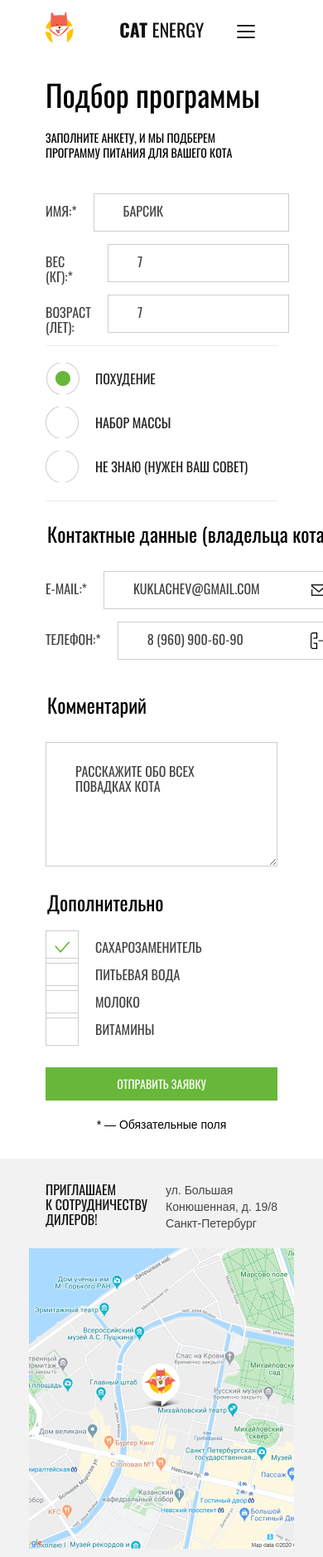
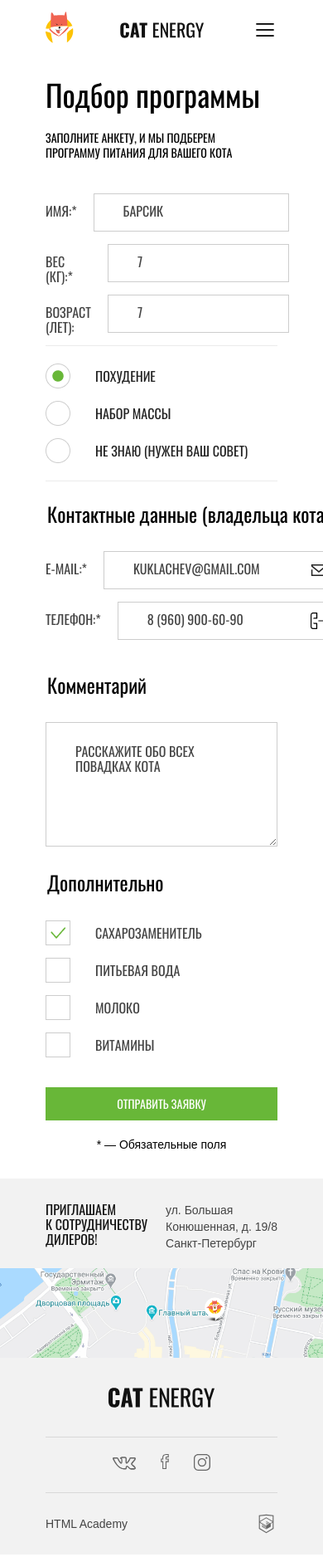
Before and after one commit to w-robertus/90831-cat-energy-20, a website: page source/form.html in a window 390 px wide. Shown: the top 1876 px of the page at 83% size. Drawn offline with nearby package versions, Linux system fonts and the light colour scheme; files that its build step writes are made by us from their sources.

Commit message:
correction

```diff
--- a/source/form.html
+++ b/source/form.html
@@ -11,7 +11,7 @@
     <div class="container">
       <div class="page-header__wrapper">
         <a href="index.html" class="page-header__logo">
-          <img src="img/logo-mobile.svg" class="page-header__logo-img"  width="34" height="38" alt="кэт энерджи">
+          <img src="img/logo-mobile.svg" class="page-header__logo-img"  width="200" height="38" alt="кэт энерджи">
         </a>
 
         <nav class="main-nav main-nav--closed main-nav--nojs">
@@ -152,7 +152,7 @@
       </div>
 
       <div class="contacts__location">
-        <img src="img/bg-location-mobile.jpg" class="contacts__location-map" alt="карта как нас найти">
+        <img src="img/bg-location-desktop.jpg" class="contacts__location-map" alt="карта как нас найти" width="1400" height="400">
       </div>
     </section>
   </main>
--- a/source/less/blocks/contacts.less
+++ b/source/less/blocks/contacts.less
@@ -23,15 +23,22 @@
   line-height: 20px;
 }
 
-.contacts__location {
-  // height: 362px;
-  // background: url("../img/bg-location-mobile.jpg") 50% 0% no-repeat;
-  // background-size: contain;
-}
+// .contacts__location {
+//   // position: relative;
+//   // overflow: hidden;
+//   // height: 362px;
+//   // background: url("../img/bg-location-mobile.jpg") 50% 0% no-repeat;
+//   // background-size: contain;
+//   // display: flex;
+//   // justify-content: center;
+// }
 
 .contacts__location-map {
+  // position: absolute;
   display: block;
-  margin: 0 auto;
+  // margin: 0 auto;
+  width: 100%;
+  height: auto;
 }
 
 @media (min-width: @tablet) {
--- a/source/less/blocks/form.less
+++ b/source/less/blocks/form.less
@@ -45,8 +45,8 @@
   font: normal 16px/18px @oswald;
   color: @special_dark-grey-2;
 
-  background: url("../img/radiobutton.png") no-repeat left center;
-  padding: 10px;
+  background: url("../img/radiobutton-mobile.png") no-repeat left center;
+  padding: 7px;
   padding-left: 60px;
 
   &:active {
@@ -55,7 +55,7 @@
 }
 
 input[type="radio"]:checked + label.form__radio-label {
-  background-image: url("../img/radiobutton-active.png");
+  background-image: url("../img/radiobutton-active-mobile.png");
 }
 
 .form__input {
@@ -89,13 +89,15 @@ input[type="radio"]:checked + label.form__radio-label {
 .form__check-label {
   // justify-content: space-between;
   // display: flex;
-  align-items: baseline;
+  // align-items: baseline;
+  display: block;
+
   text-transform: uppercase;
   font: normal 16px/18px @oswald;
   color: @special_dark-grey;
 
-  background: url("../img/checkbox.png") no-repeat left center;
-  padding: 10px;
+  background: url("../img/checkbox-mobile.png") no-repeat left center;
+  padding: 7px;
   padding-left: 60px;
 
   &:active {
@@ -104,7 +106,7 @@ input[type="radio"]:checked + label.form__radio-label {
 }
 
 input[type="checkbox"]:checked + label.form__check-label {
-  background-image: url("../img/checkbox-checked.png");
+  background-image: url("../img/checkbox-checked-mobile.png");
 }
 
 .form__cat-info,
@@ -126,7 +128,7 @@ input[type="checkbox"]:checked + label.form__check-label {
 
 .form__select-programm-list-item {
   margin-bottom: 13px;
-  height: 40px;
+  // height: 40px;
 
   &:last-child {
     margin-bottom: 0;
@@ -228,6 +230,14 @@ input[type="checkbox"]:checked + label.form__check-label {
     padding: 25px;
   }
 
+  .form__radio-label {
+    background: url("../img/radiobutton.png") no-repeat left center;
+  }
+
+  input[type="radio"]:checked + label.form__radio-label {
+    background-image: url("../img/radiobutton-active.png");
+  }
+
   .form__header {
     font: normal 36px/36px @oswald;
     padding-top: 65px;
@@ -248,6 +258,14 @@ input[type="checkbox"]:checked + label.form__check-label {
       flex-basis: 50%;
       margin-bottom: 0;
     }
+  }
+
+  .form__check-label {
+    background: url("../img/checkbox.png") no-repeat left center;
+  }
+
+  input[type="checkbox"]:checked + label.form__check-label {
+    background-image: url("../img/checkbox-checked.png");
   }
 
   .form__send {
--- a/source/less/blocks/main-nav.less
+++ b/source/less/blocks/main-nav.less
@@ -16,8 +16,8 @@
 
 .main-nav__toggle {
   position: absolute;
-  right: 23px;
-  top: 23px;
+  right: 0;
+  top: 21px;
 
   display: block;
   width: 30px;
--- a/source/less/blocks/page-header.less
+++ b/source/less/blocks/page-header.less
@@ -5,6 +5,7 @@
 
 .page-header__logo {
   height: 66px;
+  width: 205px;
   display: flex;
   align-items: center;
 
@@ -28,6 +29,10 @@
     justify-content: space-between;
     align-items: center;
     height: 100px;
+  }
+
+  .page-header__logo {
+    width: auto;
   }
 
   .page-header__logo-img {
```
Also changed, not shown: source/catalog.html (+2 -2 lines), source/index.html (+2 -2 lines), source/img/checkbox-checked-mobile.png (added), source/img/checkbox-mobile.png (added), source/img/radiobutton-active-mobile.png (added), source/img/radiobutton-mobile.png (added).
